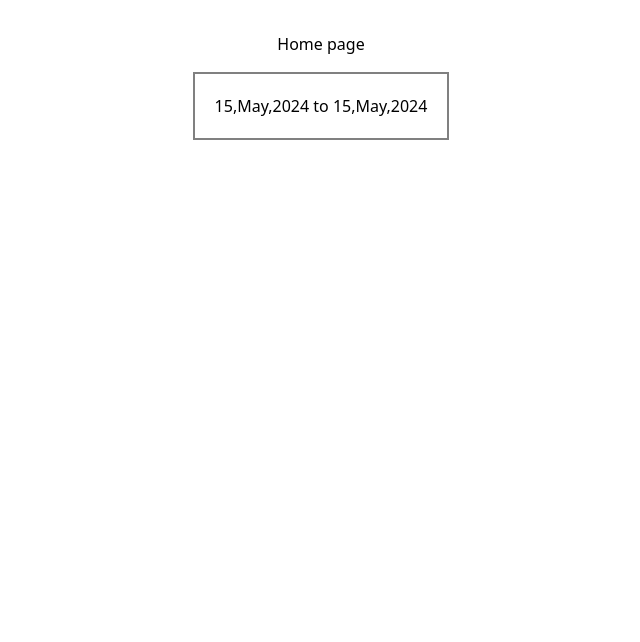
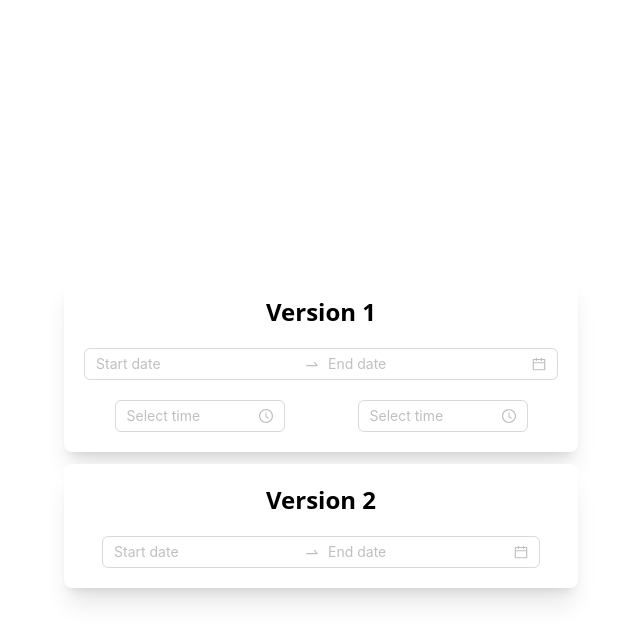
Before and after one commit to PJ-Stone50/car-rental, a React (Vite) app: page / in a window 1280 px wide. Shown: the top 642 px of the page, without its empty margins (319-959 px from the left). Built offline with nearby package versions, Linux system fonts and the light colour scheme.

Commit message:
Ant Design

```diff
--- a/package.json
+++ b/package.json
@@ -10,6 +10,7 @@
     "preview": "vite preview"
   },
   "dependencies": {
+    "antd": "^5.16.4",
     "date-fns": "^3.6.0",
     "react": "^18.3.0",
     "react-date-range": "^2.0.1",
--- /dev/null
+++ b/src/components/DatePickerAntd.jsx
@@ -0,0 +1,153 @@
+import React, { useEffect, useState } from "react";
+import "../components/datePicker.css";
+
+import en from "antd/es/date-picker/locale/en_US";
+import enUS from "antd/es/locale/en_US";
+import buddhistEra from "dayjs/plugin/buddhistEra";
+import dayjs from "dayjs";
+import customParseFormat from "dayjs/plugin/customParseFormat";
+dayjs.extend(customParseFormat);
+dayjs.extend(buddhistEra);
+
+//Antd
+import { Space, TimePicker, DatePicker, Typography, Select } from "antd";
+const { Title } = Typography;
+
+// import moment from "moment";
+const { RangePicker } = DatePicker;
+
+const range = (start, end) => {
+  const result = [];
+  for (let i = start; i < end; i++) {
+    result.push(i);
+  }
+  return result;
+};
+
+// eslint-disable-next-line arrow-body-style
+const disabledDate = (current) => {
+  // Can not select days before today and today
+  return current && current < dayjs().endOf("day");
+};
+const disabledDateTime = () => ({
+  disabledHours: () => range(0, 24).splice(4, 20),
+  disabledMinutes: () => range(30, 60),
+  disabledSeconds: () => [55, 56],
+});
+const disabledRangeTime = (_, type) => {
+  if (type === "start") {
+    return {
+      disabledHours: () => range(0, 60).splice(4, 20),
+      disabledMinutes: () => range(30, 60),
+      disabledSeconds: () => [55, 56],
+    };
+  }
+  return {
+    disabledHours: () => range(0, 60).splice(20, 4),
+    disabledMinutes: () => range(0, 31),
+    disabledSeconds: () => [55, 56],
+  };
+};
+// Component level locale
+const buddhistLocale = {
+  ...en,
+  lang: {
+    ...en.lang,
+    fieldDateFormat: "BBBB-MM-DD",
+    fieldDateTimeFormat: "BBBB-MM-DD HH:mm:ss",
+    yearFormat: "BBBB",
+    cellYearFormat: "BBBB",
+  },
+};
+
+// ConfigProvider level locale
+const globalBuddhistLocale = {
+  ...enUS,
+  DatePicker: {
+    ...enUS.DatePicker,
+    lang: buddhistLocale.lang,
+  },
+};
+
+const defaultValue = dayjs("2024-01-01");
+
+const { Option } = Select;
+const PickerWithType = ({ onChange }) => {
+  return <DatePicker picker={"time"} onChange={onChange} />;
+};
+
+function DatePickerAntd() {
+  // const [openDate, setOpenDate] = useState(false);
+  // const [date, setDate] = useState({
+  //   startDate: new Date(),
+  //   endDate: new Date(),
+  //   key: "selection",
+  // });
+
+  const [dates, setDates] = useState([]);
+
+  const onChange = (_, dateStr) => {
+    console.log("onChange:", dateStr);
+  };
+
+  useEffect(() => {
+    console.log("Date: ", dates);
+  }, [dates]);
+
+  const onOk = (value) => {
+    console.log("onOk: ", value);
+  };
+
+  return (
+    <div className="container gap-5">
+      <Space direction="vertical" size={12}>
+        <div className="w-full h-full p-5 flex flex-col gap-5 bg-white shadow-xl rounded-lg border-gray">
+          <h1 className="text-2xl font-bold">Version 1</h1>
+          <RangePicker
+            format="DD-MM-YYYY HH:mm"
+            disabledDate={disabledDate}
+            disabledTime={disabledDateTime}
+            renderExtraFooter={() => "extra footer"}
+            onChange={(values) => {
+              setDates(values);
+            }}
+          />
+          <div className="flex gap-3">
+            <div className="w-full">
+              <PickerWithType
+                type={"time"}
+                onChange={(value) => console.log(value)}
+              />
+            </div>
+            <div className="w-full">
+              <PickerWithType
+                type={"time"}
+                onChange={(value) => console.log(value)}
+              />
+            </div>
+          </div>
+        </div>
+
+        <div className="w-full h-full p-5 flex flex-col gap-5 bg-white shadow-xl rounded-lg border-gray">
+          <h1 className="text-2xl font-bold">Version 2</h1>
+
+          <Space direction="vertical" size={12}>
+            <RangePicker
+              showTime={{
+                format: "HH:mm",
+              }}
+              format="DD-MM-DD HH:mm"
+              onChange={(value, dateString) => {
+                console.log("Selected Time: ", value);
+                console.log("Formatted Selected Time: ", dateString);
+              }}
+              onOk={onOk}
+            />
+          </Space>
+        </div>
+      </Space>
+    </div>
+  );
+}
+
+export default DatePickerAntd;
--- a/src/pages/Home.jsx
+++ b/src/pages/Home.jsx
@@ -1,11 +1,11 @@
 import React from "react";
-import DatePicker from "../components/DatePicker";
+import DatePickerAntd from "../components/DatePickerAntd";
 
 function Home() {
   return (
-    <div className="w-full h-full bg-white flex flex-col justify-items-start">
-      <h1>Home page</h1>
-      <DatePicker />
+    <div className="w-full h-screen bg-white flex flex-col justify-center items-center ">
+      {/* <h1>Home page</h1> */}
+      <DatePickerAntd />
     </div>
   );
 }
```
Also changed, not shown: workspace.jsx (added, +135 -0 lines), 1 other file (tests, documents, lock files or other folders).
